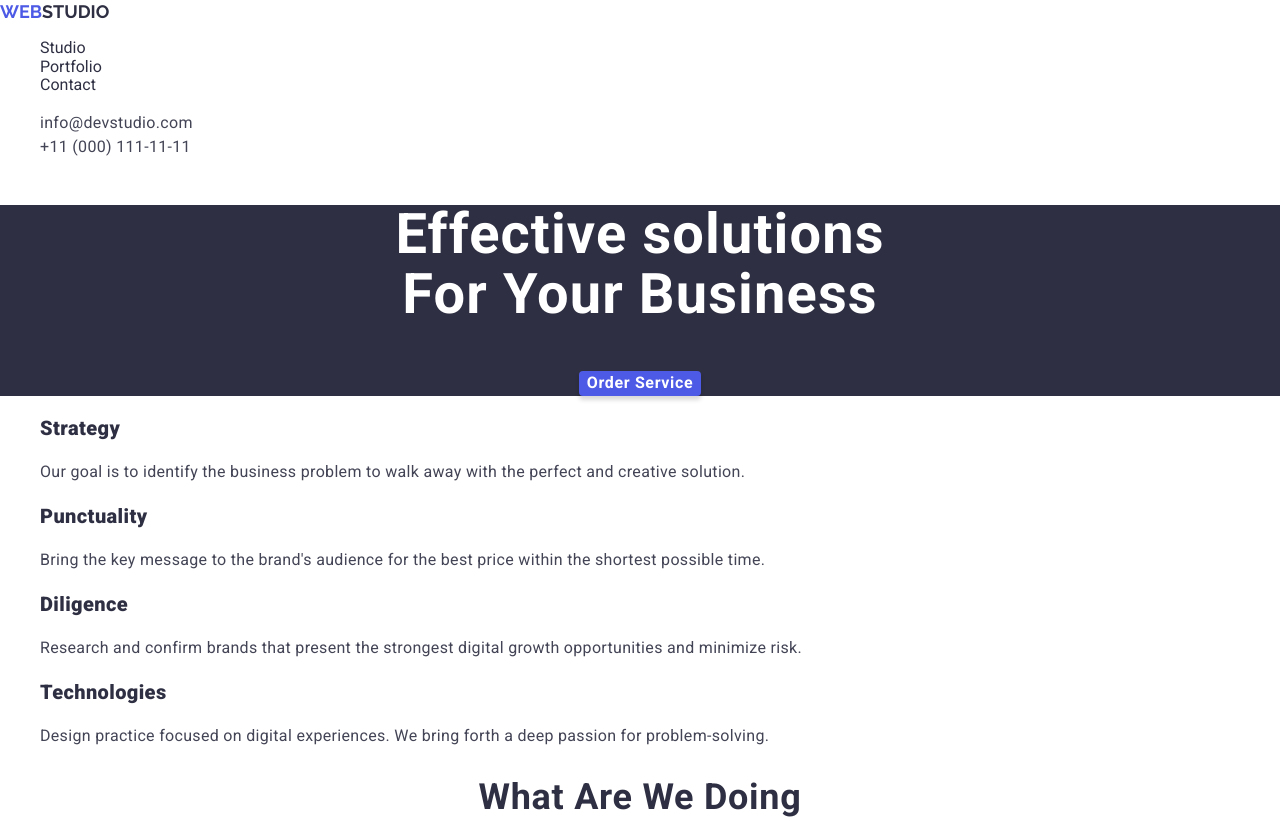
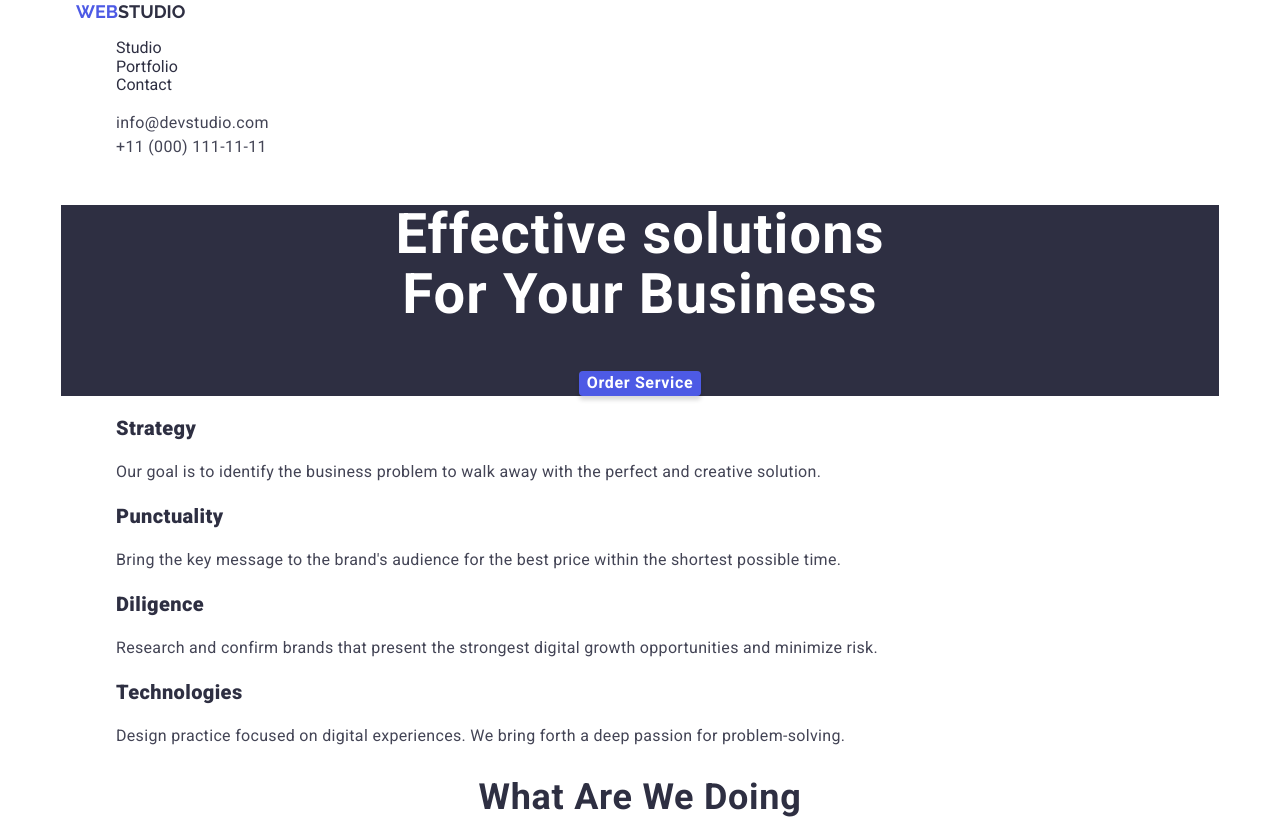
Before and after one commit to ColonelMelnyk/Homework_H3, a plain HTML site: page index.html in a window 1280 px wide. Shown: the top 821 px of the page. Drawn offline with nearby package versions, Linux system fonts and the light colour scheme.

Commit message:
setting up containers and context blocks

```diff
--- a/css/styles.css
+++ b/css/styles.css
@@ -23,7 +23,11 @@
 }
 /*container*/
 .container{
-    outline: orangered;
+    width: 1158px;
+    margin-left: auto;
+    margin-right: auto;
+    padding-left: 15px;
+    padding-right: 15px;
 }
 /*logo, contacts and nav*/
 
@@ -69,6 +73,7 @@
 /*footer*/
 .footer{
     background: var(--title-text-color);
+
 }
 .footer-logo{
     font-family: 'Raleway', sans-serif;
@@ -106,6 +111,11 @@
 .banner{
     background: var(--title-text-color);
     text-align: center;
+    width: 1158px;
+    margin-left: auto;
+    margin-right: auto;
+    padding-left: 15px;
+    padding-right: 15px;
 }
 .banner-logo{
     font-weight: 600;
@@ -169,6 +179,7 @@
 }
 .teamcards{
     background: var(--light-white-color);
+
 }
 .teamcards-title{
     font-weight: 600;
--- a/index.html
+++ b/index.html
@@ -40,7 +40,8 @@
     </section>
 
         <!--important-points-->
-    <section >
+    <section>
+        <div class="container">
             <ul class="important-points">
                 <li class="important-points-marker">
                     <h3 class="important-points-title"><b>Strategy</b></h3>
@@ -63,18 +64,22 @@
                         We bring forth a deep passion for problem-solving.</p>
                 </li>
             </ul>
+        </div>
     </section>
         <!--activities-->
     <section class="activities">
+        <div class="container">
             <h2 class="activities-title"> What are we doing</h2>
             <ul>
                 <li class="activities-marker"><img src = "./images/Image1.jpg" alt ="img1" width="360"></li>
                 <li class="activities-marker"><img src = "./images/Image2.jpg" alt ="img2" width="360"></li>
                 <li class="activities-marker"><img src = "./images/Image3.jpg" alt ="img3" width="360"></li>
             </ul>
+        </div>
     </section>
         <!--teamсards-->
     <section class="teamcards">
+        <div class="container">
             <h2 class="teamcards-title"> Our Team</h2>
             <ul>
                 <li class="teamcards-marker"><img src = "./images/img1.jpg" alt ="Product Designer" width="264">
@@ -90,13 +95,16 @@
                 <h3>Daniel Wilson</h3> <p>UI Designer</p>
                 </li>
             </ul>
+        </div>
     </section>
 </main>
         <!--footer-->
     <footer class="footer">
+        <div class="container">
             <a href="./index.html" class="footer-logo">Web<span class="footer-logo-studio">Studio</span></a>
             <p class="footer-text"> Increase the flow of customers and sales for your business
             with digital marketing & growth solutions.</p>
+        </div>
     </footer>
 </body>
 </html>
```
Also changed, not shown: portfolio.html (+8 -4 lines). Lines whose indentation alone changed are shown as unchanged.
